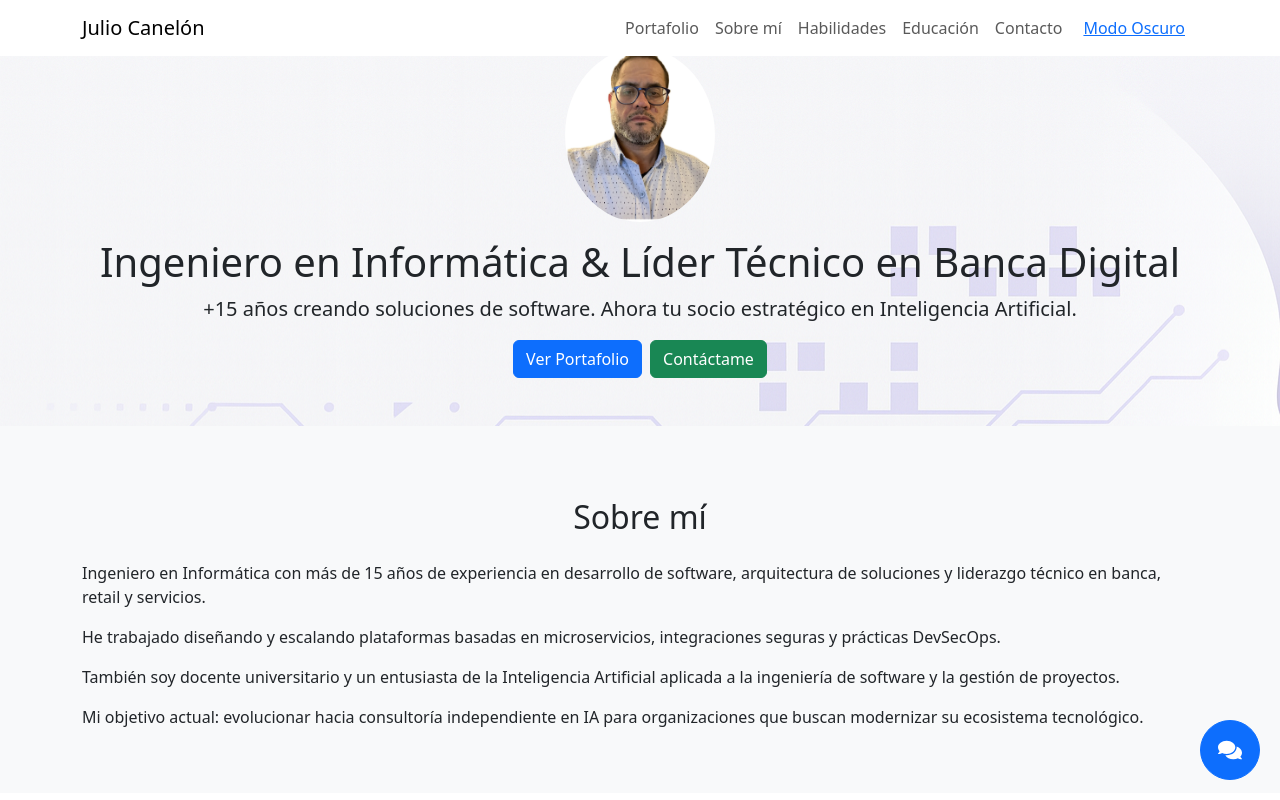
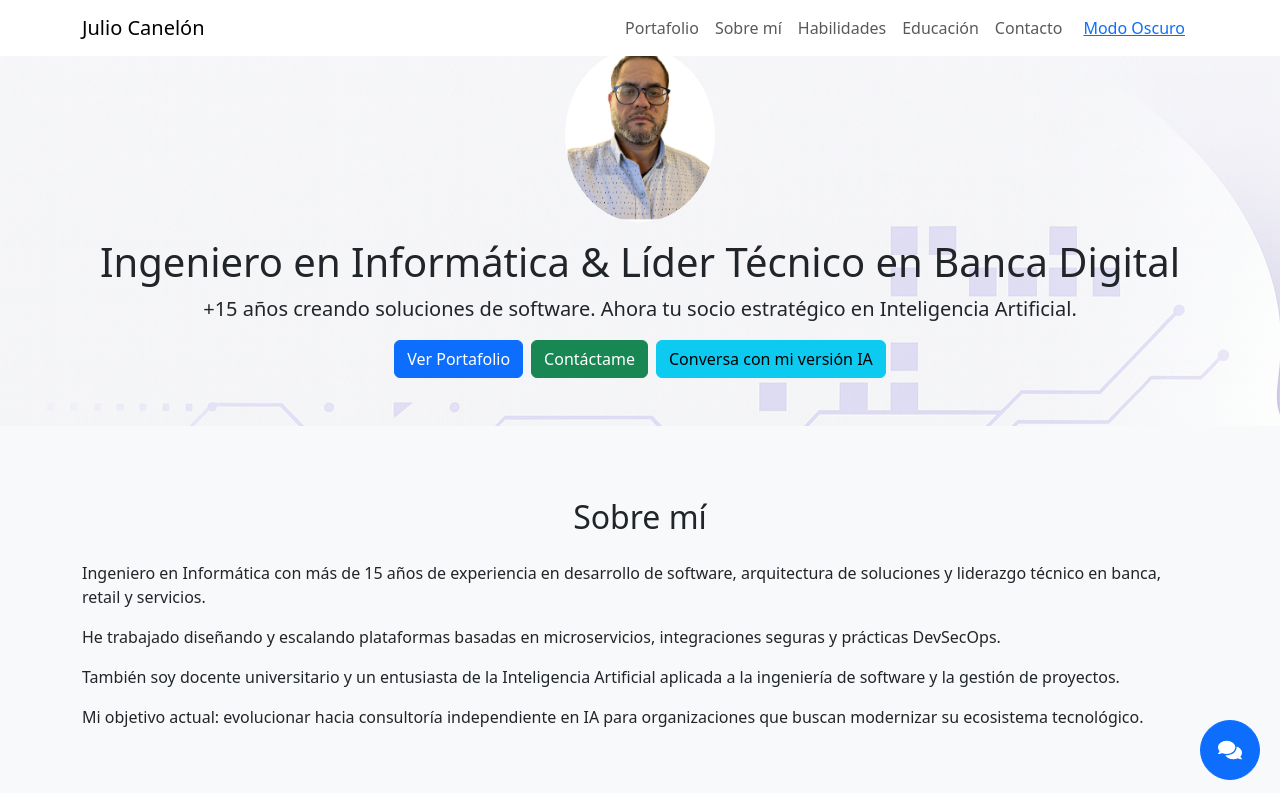
Before and after one commit to juliocanelon/profesional-landingpage, a React (Create React App) app: page / in a window 1280 px wide. Shown: the top 800 px of the page. Built offline with nearby package versions, Linux system fonts and the light colour scheme.

Commit message:
Add agregando boton incial para chatear con el bot

```diff
--- a/src/components/ChatBot.js
+++ b/src/components/ChatBot.js
@@ -1,3 +1,5 @@
+// src/components/ChatBot.js
+
 import React, { useState, useRef, useEffect } from 'react';
 import { Modal, Button, Form, InputGroup } from 'react-bootstrap';
 import { FaComments, FaPaperPlane } from 'react-icons/fa';
@@ -56,6 +58,7 @@ export default function ChatBot() {
     <>
       {/* Botón flotante para abrir el chat */}
       <Button
+        id="open-chatbot-button"          // ← Agregado aquí
         variant="primary"
         onClick={handleShow}
         style={{
--- a/src/components/Hero.js
+++ b/src/components/Hero.js
@@ -1,14 +1,43 @@
 import React from 'react';
 
 function Hero() {
+  // Esta función buscará el botón flotante del ChatBot por su id y simulará el click
+  const openChatBot = () => {
+    const chatBtn = document.getElementById('open-chatbot-button');
+    if (chatBtn) chatBtn.click();
+  };
+
   return (
-    <section id="hero" className="text-center py-5" style={{ backgroundImage: 'url(hero-bg.png)' }}>
+    <section
+      id="hero"
+      className="text-center py-5"
+      style={{ backgroundImage: 'url(hero-bg.png)' }}
+    >
       <div className="container">
-        <img src="profile-julio.jpg" alt="Julio Canelón" className="rounded-circle mb-3" width="150" />
+        <img
+          src="profile-julio.jpg"
+          alt="Julio Canelón"
+          className="rounded-circle mb-3"
+          width="150"
+        />
         <h1>Ingeniero en Informática & Líder Técnico en Banca Digital</h1>
-        <p className="lead">+15 años creando soluciones de software. Ahora tu socio estratégico en Inteligencia Artificial.</p>
-        <a href="#portafolio" className="btn btn-primary me-2">Ver Portafolio</a>
-        <a href="#contacto" className="btn btn-success">Contáctame</a>
+        <p className="lead">
+          +15 años creando soluciones de software. Ahora tu socio estratégico en
+          Inteligencia Artificial.
+        </p>
+        <a href="#portafolio" className="btn btn-primary me-2">
+          Ver Portafolio
+        </a>
+        <a href="#contacto" className="btn btn-success me-2">
+          Contáctame
+        </a>
+        <button
+          type="button"
+          className="btn btn-info"
+          onClick={openChatBot}
+        >
+          Conversa con mi versión IA
+        </button>
       </div>
     </section>
   );
```
